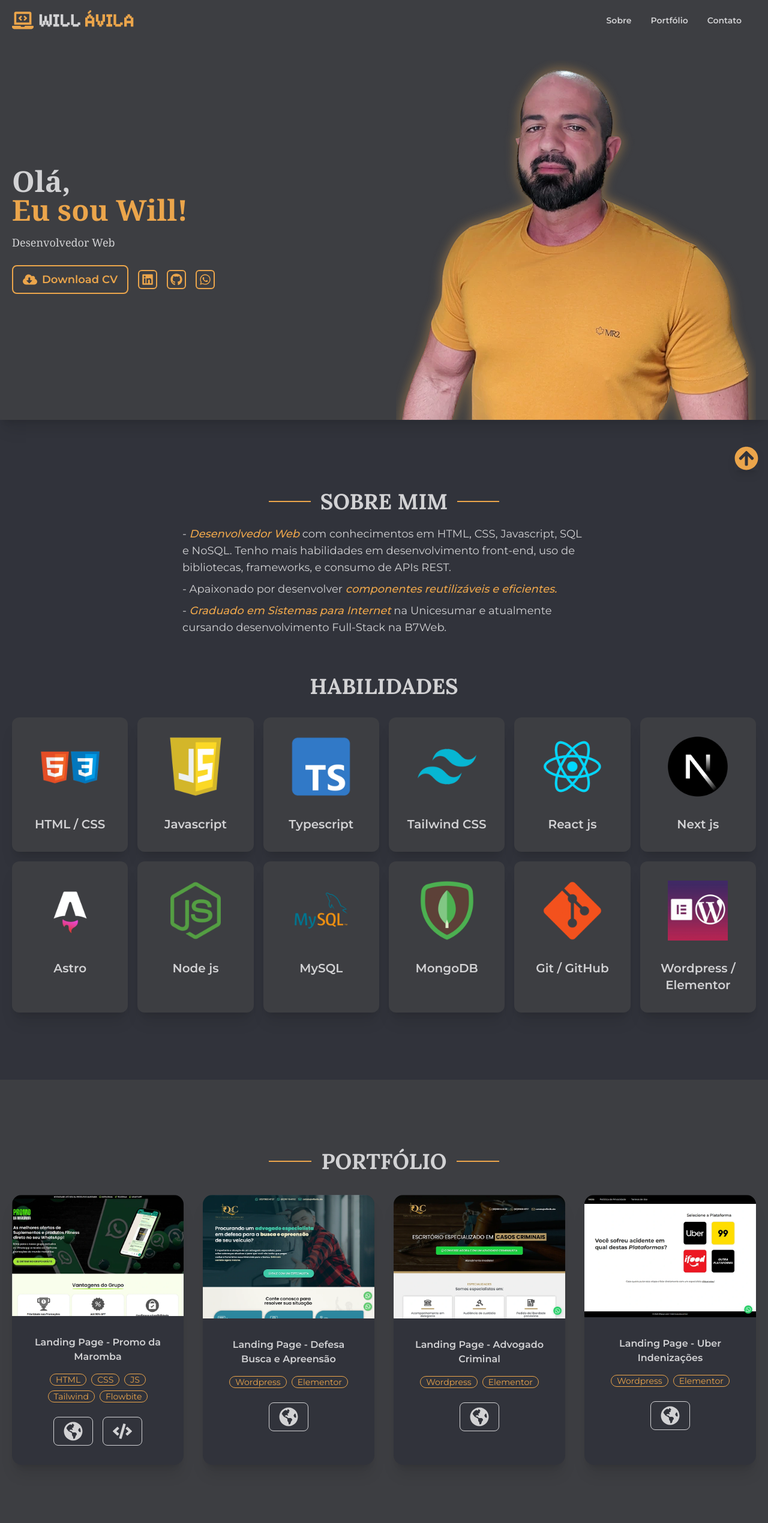
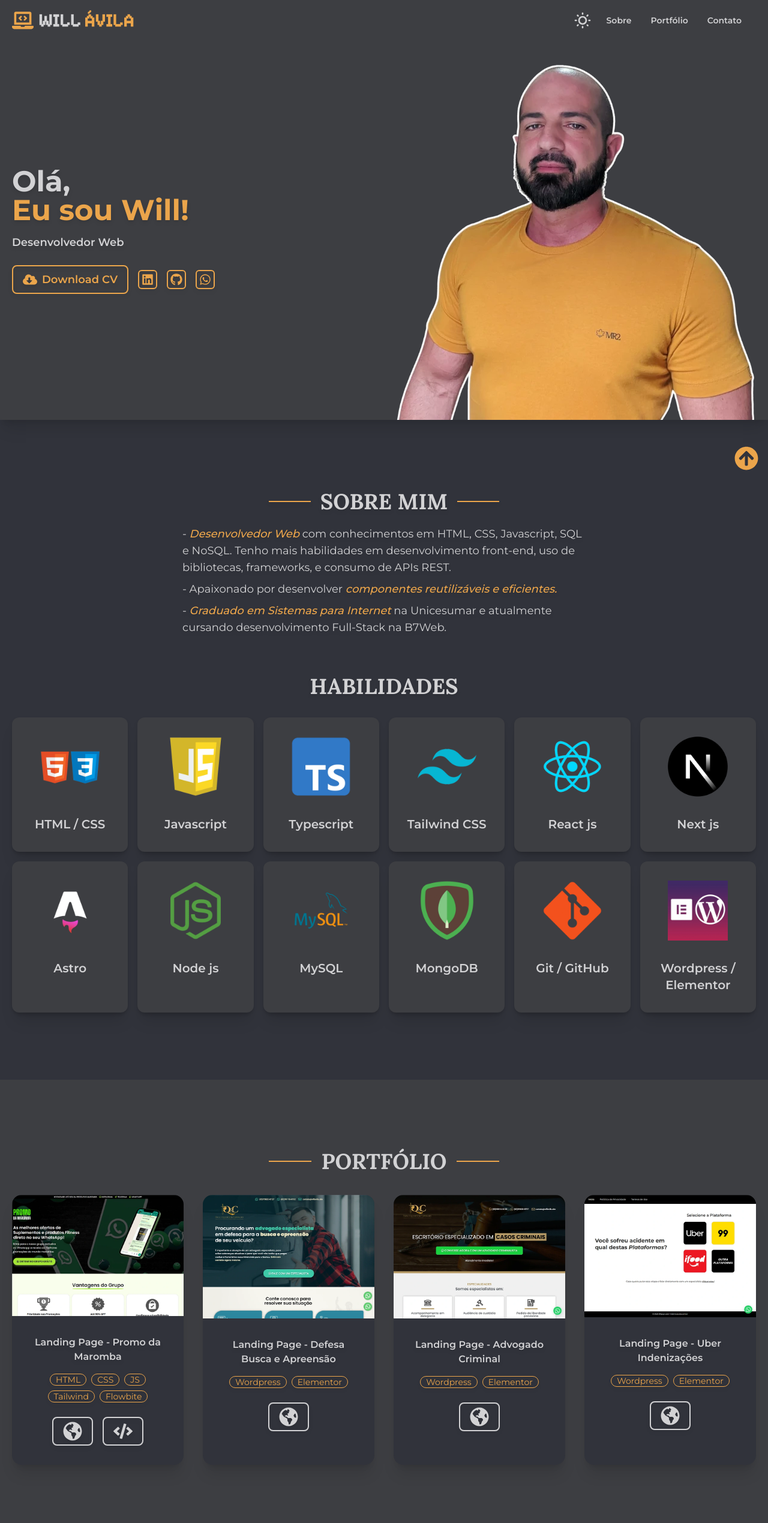
Before and after one commit to Will-Avila/portfolio-nextjs-typescript-daisyui, a Next.js app: page / in a window 1280 px wide. Shown: the top 2539 px of the page at 60% size. Built offline with nearby package versions, Linux system fonts and the light colour scheme.

Commit message:
Add Theme Controller

```diff
--- a/src/app/layout.tsx
+++ b/src/app/layout.tsx
@@ -1,7 +1,6 @@
 import type { Metadata } from "next";
 import "./globals.css";
 import { Montserrat } from "next/font/google";
-import ScrollTop from "@/components/ScrollTop";
 
 const montserrat = Montserrat({
   subsets: ["latin"],
@@ -19,10 +18,9 @@ export default function RootLayout({
   children: React.ReactNode;
 }>) {
   return (
-    <html lang="pt-BR" data-theme="mytheme" className="scroll-smooth">
+    <html lang="pt-BR" data-theme="dark" className="scroll-smooth">
       <body className={montserrat.className}>
         {children}
-        <ScrollTop />
       </body>
     </html>
   );
--- a/src/app/page.tsx
+++ b/src/app/page.tsx
@@ -5,15 +5,17 @@ import ContactSection from "@/components/ContactSection";
 import Footer from "@/components/Footer";
 import Header from "@/components/Header";
 import PortfolioSection from "@/components/PortfolioSection";
+import ScrollTop from "@/components/ScrollTop";
 
 export default function Home() {
   return (
-    <main className="flex h-screen flex-col">
+    <main className="flex h-screen flex-col text-neutral">
       <Header />
       <AboutSection />
       <PortfolioSection />
       <ContactSection />
       <Footer />
+      <ScrollTop />
     </main>
   );
 }
--- a/src/components/AboutSection.tsx
+++ b/src/components/AboutSection.tsx
@@ -7,7 +7,7 @@ import { motion } from "framer-motion";
 export default function AboutSection() {
     return (
         <section>
-            <div className="container mx-auto">
+            <div className="container mx-auto drop-shadow-md">
                 <motion.div
                     initial={{ opacity: 0 }}
                     whileInView={{ opacity: 1 }}
--- a/src/components/BtnContact.tsx
+++ b/src/components/BtnContact.tsx
@@ -13,7 +13,7 @@ export default function BtnContact({ icon, text, url, ...props }: BtnContactProp
         <motion.a href={url} className="btn shadow-lg bg-primary gap-4" target="_blank"
             {...props}
         >
-            <span>{icon}</span><span className="text-accent text-lg font-light">{text}</span>
+            <span>{icon}</span><span className="text-accent text-base">{text}</span>
         </motion.a>
     )
 }
--- a/src/components/Footer.tsx
+++ b/src/components/Footer.tsx
@@ -1,3 +1,5 @@
+"use client"
+
 import { FaGithub, FaLinkedin, FaWhatsapp } from "react-icons/fa";
 import Logo from "./Logo";
 
--- a/src/components/Hero.tsx
+++ b/src/components/Hero.tsx
@@ -10,8 +10,8 @@ export default function Hero() {
     return (
         <div className="hero">
             <div className="container flex flex-col items-center justify-between lg:flex-row md:gap-8">
-                <div className="text-center md:text-left my-8">
-                    <h1 className="text-4xl md:text-5xl font-bold text-center sm:text-left font-serif">
+                <div className="text-center md:text-left my-8 drop-shadow-md">
+                    <h1 className="text-4xl md:text-5xl font-bold text-center sm:text-left">
                         <span>
                             <TypingEffect
                                 text="Olá,"
@@ -26,7 +26,7 @@ export default function Hero() {
                             />
                         </span>
                     </h1>
-                    <h2 className="my-4 pb-2 text-center sm:text-left text-lg font-serif">
+                    <h2 className="my-4 pb-2 text-center sm:text-left text-lg font-semibold">
                         <TypingEffect
                             text="Desenvolvedor Web"
                             speed={100}
@@ -34,7 +34,7 @@ export default function Hero() {
                         />
                     </h2>
                     <div className="flex flex-col md:flex-row items-center justify-center gap-4 md:justify-between">
-                        <Link href="/will-avila-cv.pdf" target="_blank" title="Download Curriculum Vitae"
+                        <Link href="/Curriculo-Will-Avila.pdf" target="_blank" title="Download Curriculum Vitae"
                             className="btn btn-outline btn-accent border-2 text-lg"
                         >
                             <FaCloudDownloadAlt
--- a/src/components/Navbar.tsx
+++ b/src/components/Navbar.tsx
@@ -4,6 +4,7 @@ import Link from "next/link";
 import menu from "@/data/menu";
 import Logo from "./Logo";
 import { FaBars } from "react-icons/fa";
+import ThemeControler from "./ThemeControler";
 
 export default function Navbar() {
     function closeDrawer() {
@@ -23,7 +24,7 @@ export default function Navbar() {
                             <FaBars size={24} />
                         </label>
                     </div>
-                    <div className="flex-1 justify-end md:justify-start"><Logo /></div>
+                    <div className="flex-1 justify-between"><Logo /><ThemeControler /></div>
                     <div className="hidden flex-none md:block items-center">
                         <ul className="menu menu-horizontal">
                             {menu.map((item) => (
--- a/src/components/PortfolioCard.tsx
+++ b/src/components/PortfolioCard.tsx
@@ -20,7 +20,7 @@ export default function PortfolioCard({ title, technologies, urlImage, alt, urlP
                     height={600}
                     alt={alt} />
             </figure>
-            <div className="card-body">
+            <div className="card-body drop-shadow-md">
                 <h2 className="card-title justify-center mb-2 text-base">
                     {title}
                 </h2>
@@ -30,13 +30,13 @@ export default function PortfolioCard({ title, technologies, urlImage, alt, urlP
                     ))}
                 </div>
                 <div className="flex justify-center gap-4 pt-4">
-                    <Link className="btn btn-outline tooltip tooltip-info flex" href={urlProject} data-tip="Acessar projeto online" target="_blank">
+                    <Link className="btn btn-outline border-2 tooltip tooltip-accent flex" href={urlProject} data-tip="Acessar projeto online" target="_blank">
                         <FaGlobeAmericas
                             size={32}
                         />
                     </Link>
                     {urlGithub && (
-                        <Link className="btn btn-outline tooltip tooltip-info flex" href={urlGithub} data-tip="Ver projeto no github" target="_blank">
+                        <Link className="btn btn-outline border-2 tooltip tooltip-accent flex" href={urlGithub} data-tip="Ver projeto no github" target="_blank">
                             <FaCode
                                 size={32}
                             />
--- a/src/components/ScrollTop.tsx
+++ b/src/components/ScrollTop.tsx
@@ -7,7 +7,7 @@ export default function ScrollTop() {
             <FaArrowCircleUp
                 title="Voltar ao topo"
                 aria-label="Voltar ao topo"
-                className="fixed bottom-4 right-4 cursor-pointer text-4xl text-accent shadow-lg z-50"
+                className="fixed bottom-4 right-4 cursor-pointer text-4xl text-accent z-50"
                 size={40}
             />
         </Link>
--- /dev/null
+++ b/src/components/ThemeControler.tsx
@@ -0,0 +1,28 @@
+"use client"
+
+export default function ThemeControler() {
+    return (
+        <label className="swap swap-rotate">
+            {/* this hidden checkbox controls the state */}
+            <input type="checkbox" className="theme-controller" value="light" />
+
+            {/* sun icon */}
+            <svg
+                className="swap-off h-8 w-8 fill-current"
+                xmlns="http://www.w3.org/2000/svg"
+                viewBox="0 0 24 24">
+                <path
+                    d="M5.64,17l-.71.71a1,1,0,0,0,0,1.41,1,1,0,0,0,1.41,0l.71-.71A1,1,0,0,0,5.64,17ZM5,12a1,1,0,0,0-1-1H3a1,1,0,0,0,0,2H4A1,1,0,0,0,5,12Zm7-7a1,1,0,0,0,1-1V3a1,1,0,0,0-2,0V4A1,1,0,0,0,12,5ZM5.64,7.05a1,1,0,0,0,.7.29,1,1,0,0,0,.71-.29,1,1,0,0,0,0-1.41l-.71-.71A1,1,0,0,0,4.93,6.34Zm12,.29a1,1,0,0,0,.7-.29l.71-.71a1,1,0,1,0-1.41-1.41L17,5.64a1,1,0,0,0,0,1.41A1,1,0,0,0,17.66,7.34ZM21,11H20a1,1,0,0,0,0,2h1a1,1,0,0,0,0-2Zm-9,8a1,1,0,0,0-1,1v1a1,1,0,0,0,2,0V20A1,1,0,0,0,12,19ZM18.36,17A1,1,0,0,0,17,18.36l.71.71a1,1,0,0,0,1.41,0,1,1,0,0,0,0-1.41ZM12,6.5A5.5,5.5,0,1,0,17.5,12,5.51,5.51,0,0,0,12,6.5Zm0,9A3.5,3.5,0,1,1,15.5,12,3.5,3.5,0,0,1,12,15.5Z" />
+            </svg>
+
+            {/* moon icon */}
+            <svg
+                className="swap-on h-8 w-8 fill-current"
+                xmlns="http://www.w3.org/2000/svg"
+                viewBox="0 0 24 24">
+                <path
+                    d="M21.64,13a1,1,0,0,0-1.05-.14,8.05,8.05,0,0,1-3.37.73A8.15,8.15,0,0,1,9.08,5.49a8.59,8.59,0,0,1,.25-2A1,1,0,0,0,8,2.36,10.14,10.14,0,1,0,22,14.05,1,1,0,0,0,21.64,13Zm-9.5,6.69A8.14,8.14,0,0,1,7.08,5.22v.27A10.15,10.15,0,0,0,17.22,15.63a9.79,9.79,0,0,0,2.1-.22A8.11,8.11,0,0,1,12.14,19.73Z" />
+            </svg>
+        </label>
+    )
+}
--- a/src/data/portfolioCards.ts
+++ b/src/data/portfolioCards.ts
@@ -5,7 +5,7 @@ const portfolioCards = [
         technologies: ["Wordpress", "Elementor"],
         urlImage: "/images/portfolio/uber-idenizacoes.webp",
         alt: "uber-idenicacoes",
-        urlProject: "https://99pop-uber-indenizacoes.com.br",
+        urlProject: "https://99pop-uber-indenizacoes.com.br/",
     },
     {
         id: 2,
@@ -13,7 +13,7 @@ const portfolioCards = [
         technologies: ["Wordpress", "Elementor"],
         urlImage: "/images/portfolio/advogadocriminal.webp",
         alt: "html e css",
-        urlProject: "https://willavila.site/advogadocriminal",
+        urlProject: "https://willavila.site/advogadocriminal/",
     },
     {
         id: 3,
@@ -21,7 +21,7 @@ const portfolioCards = [
         technologies: ["Wordpress", "Elementor"],
         urlImage: "/images/portfolio/buscaeapreensao.webp",
         alt: "Landing Page Defesa Busca e Apreensao",
-        urlProject: "https://willavila.site/advbuscaeapreensao",
+        urlProject: "https://willavila.site/advbuscaeapreensao/",
     },
     {
         id: 4,
@@ -29,7 +29,7 @@ const portfolioCards = [
         technologies: ["HTML", "CSS", "JS", "Tailwind", "Flowbite"],
         urlImage: "/images/portfolio/promo-da-maromba.webp",
         alt: "Landing Page - Promo da Maromba",
-        urlProject: "https://willavila.site/promodamaromba",
+        urlProject: "https://willavila.site/promodamaromba/",
         urlGithub: "https://github.com/Will-Avila"
     },
 ]
```
Also changed, not shown: tailwind.config.ts (+13 -2 lines), public/images/will-avila.webp, 1 other file (tests, documents, lock files or other folders).
